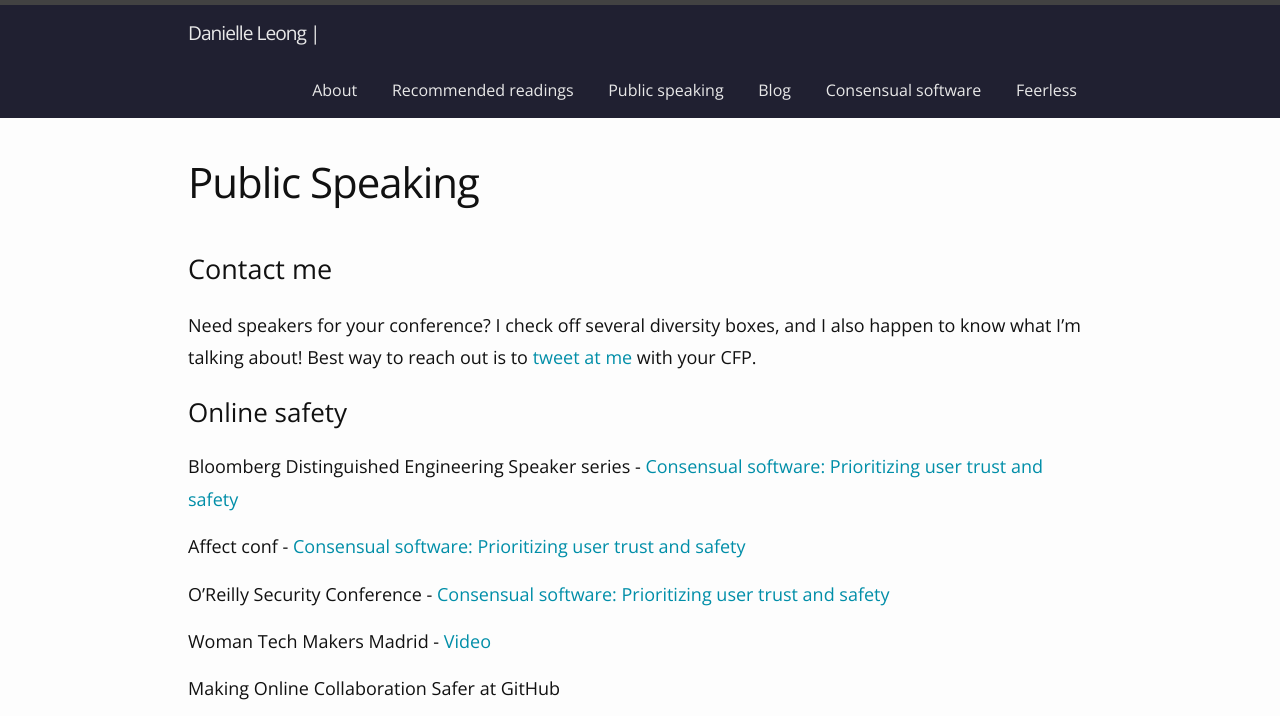
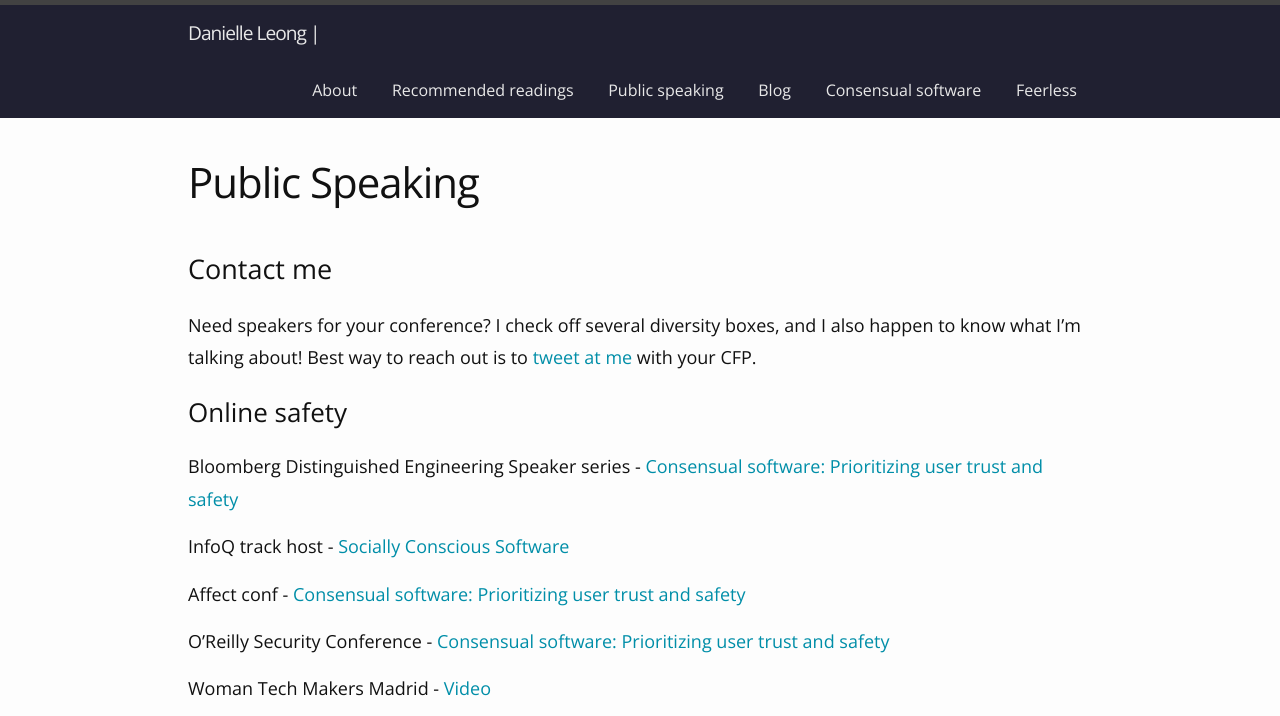
Before and after one commit to dmleong/dmleong.github.io, a Jekyll site: the page built from speaking.md, in a window 1280 px wide and 900 px high, cut to the strip 0-716 px from the top of the window. Built offline with Jekyll 4.4.1, drawn with Linux system fonts in a browser that asks for light colours; comment, search, counter and statistics services are not loaded.

Commit message:
Update speaking.md

```diff
--- a/speaking.md
+++ b/speaking.md
@@ -8,6 +8,8 @@ Need speakers for your conference? I check off several diversity boxes, and I al
 
 ### Online safety ###
 Bloomberg Distinguished Engineering Speaker series - <a href="https://www.techatbloomberg.com/blog/distinguished-speaker-series-danielle-leong/">Consensual software: Prioritizing user trust and safety</a>
+
+InfoQ track host - <a href="https://qconsf.com/sf2018/track/socially-conscious-software">Socially Conscious Software</a>
 
 Affect conf - <a href="https://affectconf.com/speakers/#danielle">Consensual software: Prioritizing user trust and safety</a>
 
```
